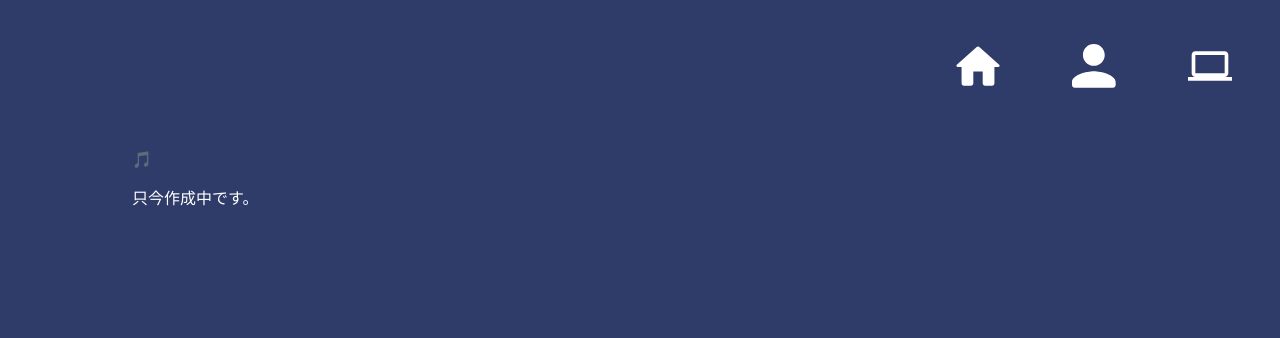
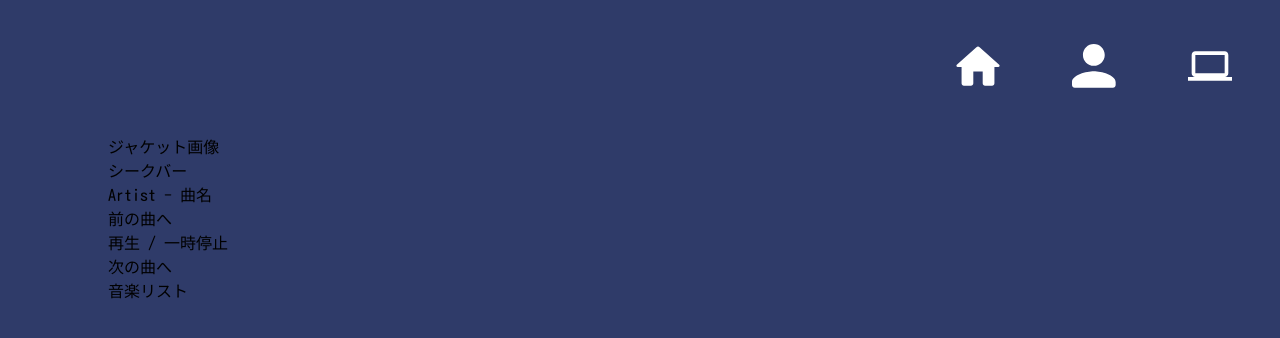
Before and after one commit to trancore/trancore.github.io, a React (Create React App) app: page /music-player in a window 1280 px wide. Shown: the top 338 px of the page. Built offline with nearby package versions, Linux system fonts and the light colour scheme; what urql would draw is missing.

Commit message:
feature: hide header when locationing /music-player

```diff
--- a/src/components/pages/music-player/MusicPlayer.tsx
+++ b/src/components/pages/music-player/MusicPlayer.tsx
@@ -4,9 +4,22 @@ import classes from "~/components/pages/music-player/MusicPlayer.module.scss";
 
 export const MusicPlayer: FC = () => {
   return (
-    <div className={classes.content}>
-      <p>🎵</p>
-      <p>只今作成中です。</p>
+    <div>
+      <div>
+        <div>
+          <div>ジャケット画像</div>
+        </div>
+        <div>
+          <div>シークバー</div>
+          <div>Artist - 曲名</div>
+          <div>
+            <div>前の曲へ</div>
+            <div>再生 / 一時停止</div>
+            <div>次の曲へ</div>
+          </div>
+        </div>
+      </div>
+      <div>音楽リスト</div>
     </div>
   );
 };
```
